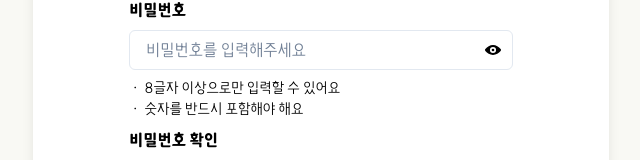
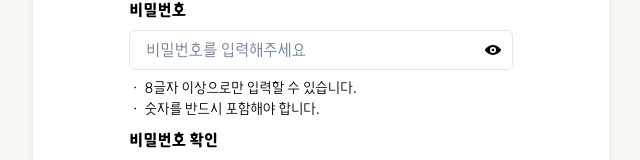
Before and after one commit to prgrms-fe-devcourse/FEDC4_MUSSEUK_LETTER_Donggeun, a React (Vite) app: page /signup in a window 1280 px wide. Shown: the part 434-594 px from the top of the page, without its empty margins (319-959 px from the left). Built offline with nearby package versions, Linux system fonts and the light colour scheme; no server answers.

Commit message:
feature: 텍스트 다. 로 변경

```diff
--- a/src/pages/ChangePassword/index.tsx
+++ b/src/pages/ChangePassword/index.tsx
@@ -20,12 +20,12 @@ const formSchema = z
   .object({
     password: z
       .string()
-      .min(8, '8글자 이상으로만 입력할 수 있어요')
-      .refine((value) => /\d/.test(value), '숫자를 반드시 포함해야 해요'),
+      .min(8, '8글자 이상으로만 입력할 수 있습니다.')
+      .refine((value) => /\d/.test(value), '숫자를 반드시 포함해야 합니다.'),
     confirmPassword: z.string()
   })
   .refine((data) => data.password === data.confirmPassword, {
-    message: '비밀번호가 일치하지 않아요',
+    message: '비밀번호가 일치하지 않습니다.',
     path: ['confirmPassword']
   });
 
@@ -96,8 +96,8 @@ const ChangePassword = () => {
         icon={<Icon as={showPassword ? ViewOffIcon : ViewIcon} onClick={setShowPassword.toggle} />}
       />
       <Box w="100%" fontSize="sm">
-        {isPasswordTooShort(password) && <Text fontWeight="light">· 8글자 이상으로만 입력할 수 있어요</Text>}
-        {!isPasswordContainNumber(password) && <Text fontWeight="light">· 숫자를 반드시 포함해야 해요</Text>}
+        {isPasswordTooShort(password) && <Text fontWeight="light">· 8글자 이상으로만 입력할 수 있습니다.</Text>}
+        {!isPasswordContainNumber(password) && <Text fontWeight="light">· 숫자를 반드시 포함해야 합니다.</Text>}
       </Box>
       <InputField
         {...register('confirmPassword')}
--- a/src/pages/Signin/index.tsx
+++ b/src/pages/Signin/index.tsx
@@ -16,7 +16,7 @@ const ERROR_MESSAGE: {
   [key: string]: string;
 } = {
   'Your email and password combination does not match an account.':
-    '해당 이메일과 비밀번호로 일치하는 계정이 존재하지 않아요.'
+    '해당 이메일과 비밀번호로 일치하는 계정이 존재하지 않습니다.'
 };
 
 const links = {
@@ -24,7 +24,10 @@ const links = {
   signup: '/signup'
 };
 
-const formSchema = z.object({ email: z.string().email('이메일 주소 형태로만 입력할 수 있어요'), password: z.string() });
+const formSchema = z.object({
+  email: z.string().email('이메일 주소 형태로만 입력할 수 있습니다.'),
+  password: z.string()
+});
 
 type Inputs = z.infer<typeof formSchema>;
 
--- a/src/pages/Signup/index.tsx
+++ b/src/pages/Signup/index.tsx
@@ -15,7 +15,7 @@ import { LinkTemplate } from './templates';
 const ERROR_MESSAGE: {
   [key: string]: string;
 } = {
-  'The email address is already being used.': '이미 사용중인 이메일 주소에요'
+  'The email address is already being used.': '이미 사용중인 이메일 주소입니다.'
 };
 
 const links = {
@@ -25,20 +25,20 @@ const links = {
 
 const formSchema = z
   .object({
-    email: z.string().email('이메일 주소 형태로만 입력할 수 있어요'),
+    email: z.string().email('이메일 주소 형태로만 입력할 수 있습니다.'),
     username: z
       .string()
-      .min(2, '2글자에서 4글자로만 입력할 수 있어요')
-      .max(4, '2글자에서 4글자로만 입력할 수 있어요')
-      .refine((value) => /^[가-힣]*$/.test(value), '한글만 입력할 수 있어요'),
+      .min(2, '2글자에서 4글자로만 입력할 수 있습니다.')
+      .max(4, '2글자에서 4글자로만 입력할 수 있습니다.')
+      .refine((value) => /^[가-힣]*$/.test(value), '한글만 입력할 수 있습니다.'),
     password: z
       .string()
-      .min(8, '8글자 이상으로만 입력할 수 있어요')
-      .refine((value) => /\d/.test(value), '숫자를 반드시 포함해야 해요'),
+      .min(8, '8글자 이상으로만 입력할 수 있습니다.')
+      .refine((value) => /\d/.test(value), '숫자를 반드시 포함해야 합니다.'),
     confirmPassword: z.string()
   })
   .refine((data) => data.password === data.confirmPassword, {
-    message: '비밀번호가 일치하지 않아요',
+    message: '비밀번호가 일치하지 않습니다.',
     path: ['confirmPassword']
   });
 
@@ -110,8 +110,8 @@ const SignUp = () => {
         icon={<Icon as={showPassword ? ViewOffIcon : ViewIcon} onClick={setShowPassword.toggle} />}
       />
       <Box w="100%" fontSize="sm">
-        {isPasswordTooShort(password) && <Text fontWeight="light">· 8글자 이상으로만 입력할 수 있어요</Text>}
-        {!isPasswordContainNumber(password) && <Text fontWeight="light">· 숫자를 반드시 포함해야 해요</Text>}
+        {isPasswordTooShort(password) && <Text fontWeight="light">· 8글자 이상으로만 입력할 수 있습니다.</Text>}
+        {!isPasswordContainNumber(password) && <Text fontWeight="light">· 숫자를 반드시 포함해야 합니다.</Text>}
       </Box>
       <InputField
         {...register('confirmPassword')}
```
